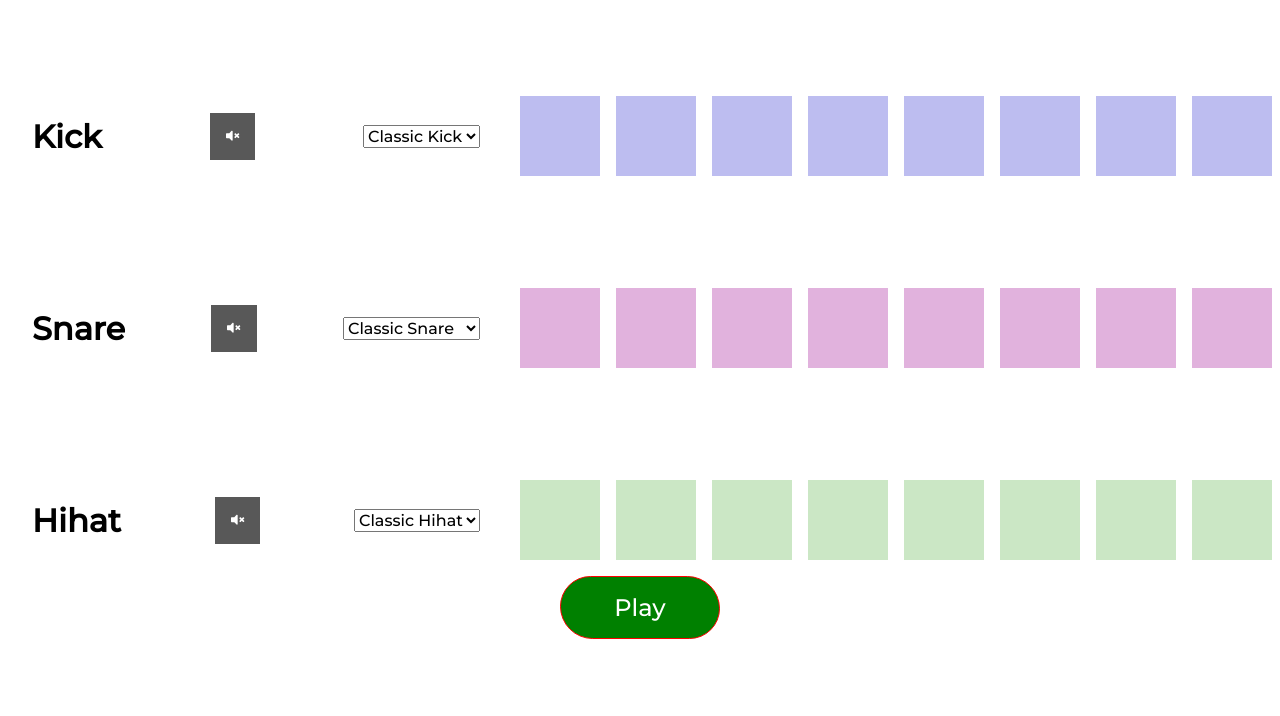
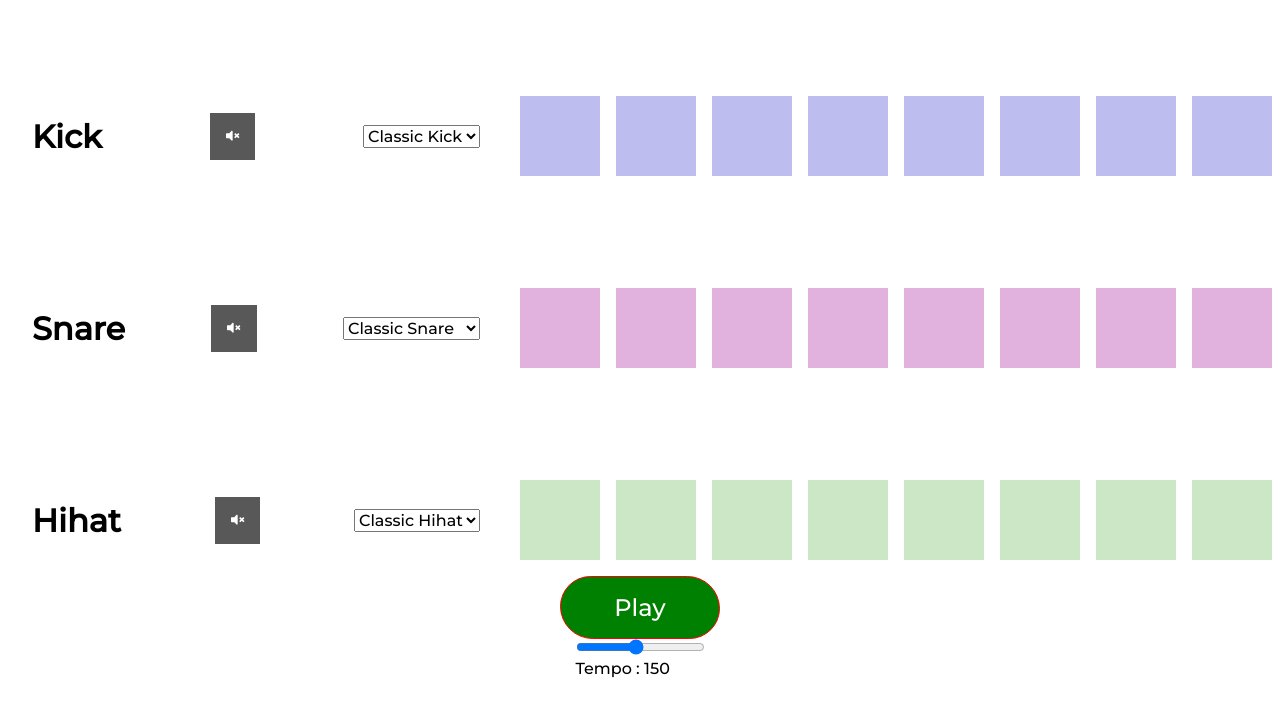
Before and after one commit to avi106/Beat-Maker, a plain HTML site: page index.html in a window 1280 px wide. Drawn offline with Linux system fonts and the light colour scheme.

Commit message:
added tempo input and text

```diff
--- a/index.html
+++ b/index.html
@@ -48,7 +48,7 @@
       <div class="snare-track">
         <div class="controls">
           <h1>Snare</h1>
-          <button data-track="0" class="mute snare-volume">
+          <button data-track="1" class="mute snare-volume">
             <i class="fas fa-volume-mute"></i>
           </button>
           <select name="snare-select" id="snare-select">
@@ -80,7 +80,7 @@
       <div class="hihat-track">
         <div class="controls">
           <h1>Hihat</h1>
-          <button data-track="0" class="mute hihat-volume">
+          <button data-track="2" class="mute hihat-volume">
             <i class="fas fa-volume-mute"></i>
           </button>
           <select name="hihat-select" id="hihat-select">
@@ -103,6 +103,16 @@
         </div>
       </div>
       <button class="play">Play</button>
+      <div class="tempo">
+        <input
+          type="range"
+          class="tempo-slider"
+          max="300"
+          min="20"
+          value="150"
+        />
+        <p>Tempo : <span class="tempo-nr">150</span></p>
+      </div>
     </div>
 
     <audio class="kick-sound" src="./allSounds/kick-classic.wav"></audio>
```
